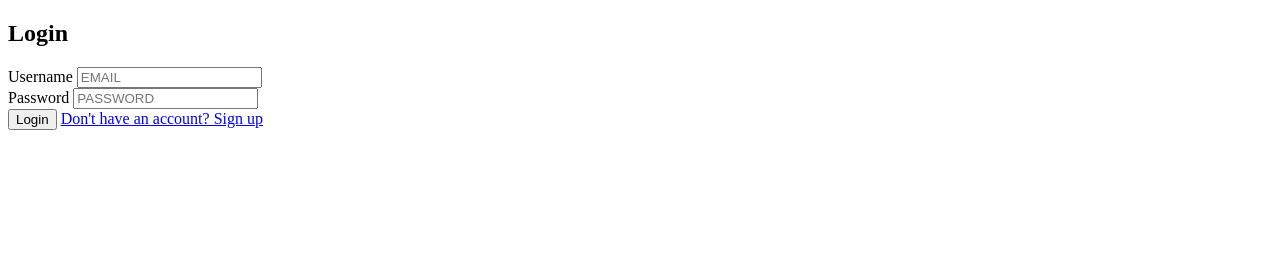
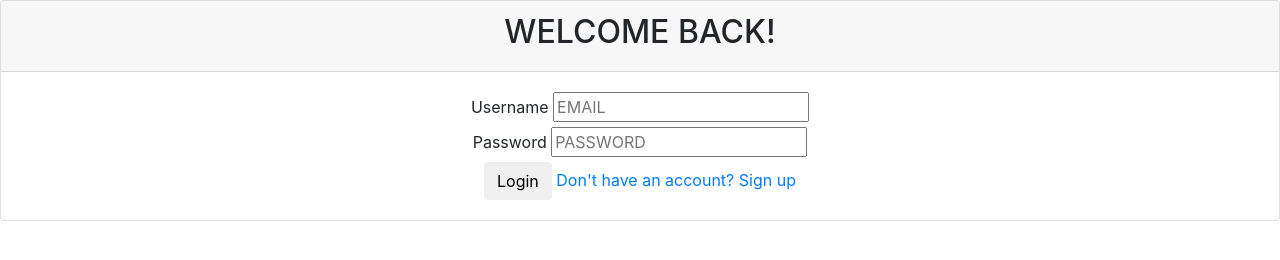
Before and after one commit to JakeMelville/covid19-relief, a website: page public/login.html in a window 1280 px wide. Drawn offline with nearby package versions, Linux system fonts and the light colour scheme; no server answers.

Commit message:
changes to covid.html and style.css

```diff
--- a/public/login.html
+++ b/public/login.html
@@ -1,8 +1,9 @@
 <!DOCTYPE html>
 <html lang="en">
+  <link rel="stylesheet" href="https://maxcdn.bootstrapcdn.com/bootstrap/4.0.0/css/bootstrap.min.css" integrity="sha384-Gn5384xqQ1aoWXA+058RXPxPg6fy4IWvTNh0E263XmFcJlSAwiGgFAW/dAiS6JXm" crossorigin="anonymous">
   <div class="card text-center">
     <div class="card-header">
-      <h2>Login</h2>
+      <h2>WELCOME BACK!</h2>
     </div>
     <form id="login-form" class="card-body" method="post" action="/api/patient/login">
       <div>
```
Also changed, not shown: public/covid.html (+1 -1 lines), public/css/style.css (line endings or trailing spaces), 1 other file.
